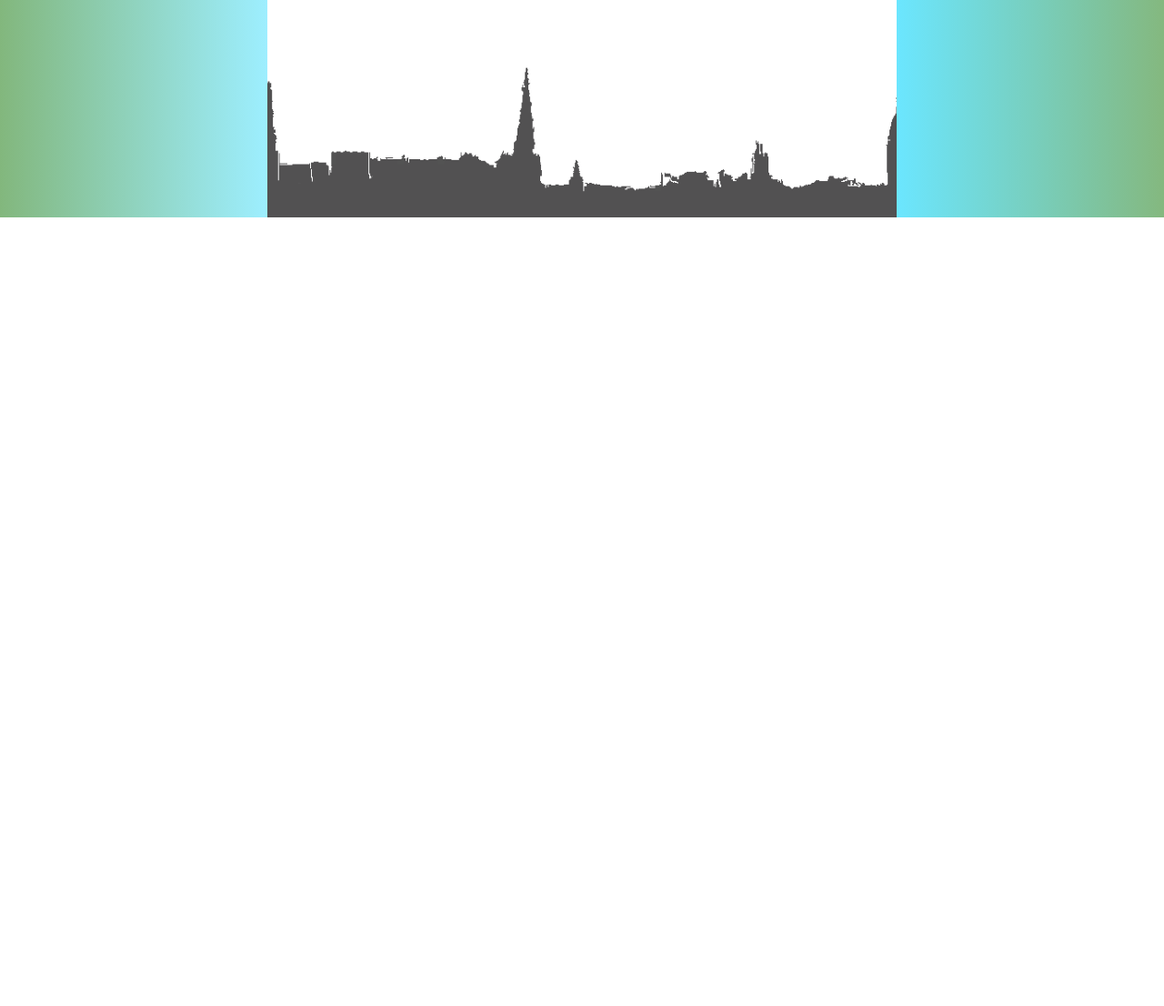
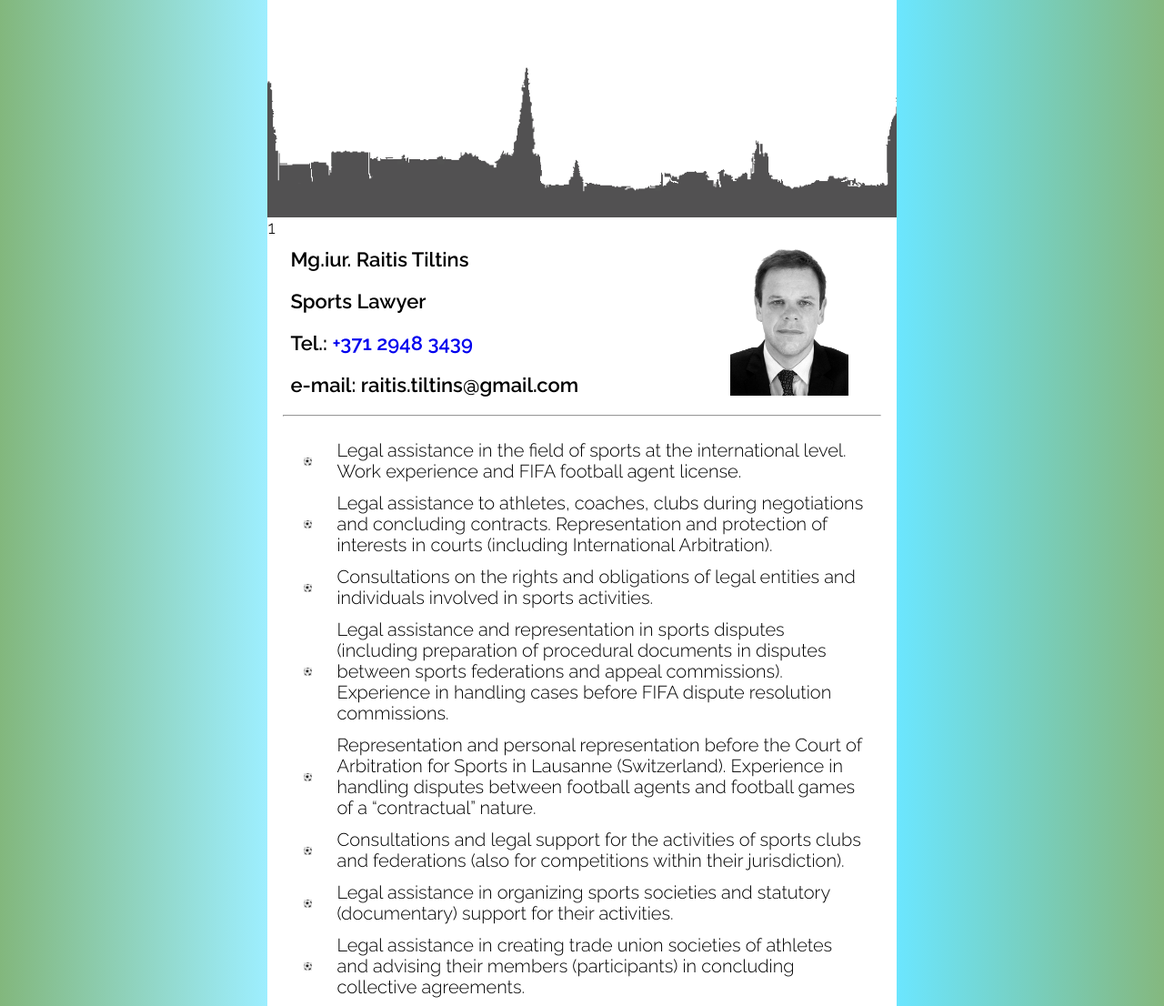
Before and after one commit to PaulsBebris/tiltinsweb, a website built with webpack: page dist/index.html in a window 1280 px wide. Shown: the part 944-2050 px from the top of the page at 91% size. Before the commit the page ends 1183 px from the top, so only its background shows below. Built offline with nearby package versions, Linux system fonts and the light colour scheme.

Commit message:
added english

```diff
--- a/dist/index.html
+++ b/dist/index.html
@@ -62,7 +62,6 @@
             </div>
             <div id="ru-wrapper">
                 <!-- KRIEVISKI -->
-                <!-- LATVISKI -->
                 <div class="cv-header">
                     <div class="header-text">
                         <div class="cv-title">Mg.iur. РАЙТИС ТИЛТИН</div>
@@ -90,6 +89,35 @@
                 </div>
                 <div class="footer-wrapper"></div>
             </div>
+            <div id="ru-wrapper">
+                <!-- ANGLISKI -->1
+                <div class="cv-header">
+                    <div class="header-text">
+                        <div class="cv-title">Mg.iur. Raitis Tiltins</div>
+                        <div>Sports Lawyer</div>
+                        <div>Tel.: <a href="0037129483439">+371 2948 3439</a></div>
+                        <div>e-mail: raitis.tiltins@gmail.com</div>
+                    </div>
+                    <div class="header-img">
+                        <img src="/asssets/img/rtiltins.webp" alt="raitis tiltins">
+                    </div>
+                </div>
+                <hr>
+                <div class="cv-body">
+                    <ul>
+                        <li>Legal assistance in the field of sports at the international level. Work experience and FIFA football agent license.</li>
+                        <li>Legal assistance to athletes, coaches, clubs during negotiations and concluding contracts. Representation and protection of interests in courts (including International Arbitration).</li>
+                        <li>Consultations on the rights and obligations of legal entities and individuals involved in sports activities.</li>
+                        <li>Legal assistance and representation in sports disputes (including preparation of procedural documents in disputes between sports federations and appeal commissions). Experience in handling cases before FIFA dispute resolution commissions.</li>
+                        <li>Representation and personal representation before the Court of Arbitration for Sports in Lausanne (Switzerland). Experience in handling disputes between football agents and football games of a “contractual” nature.</li>
+                        <li>Consultations and legal support for the activities of sports clubs and federations (also for competitions within their jurisdiction).</li>
+                        <li>Legal assistance in organizing sports societies and statutory (documentary) support for their activities.</li>
+                        <li>Legal assistance in creating trade union societies of athletes and advising their members (participants) in concluding collective agreements. </li>
+                        <!-- <li>Работа c документами на 5 языках - русском, латышском, английском, французском, испанском.</li> -->
+                    </ul>
+                </div>
+                <div class="footer-wrapper"></div>
+            </div>
         </div>
         <div class="right-side"></div>
     </div>
```
